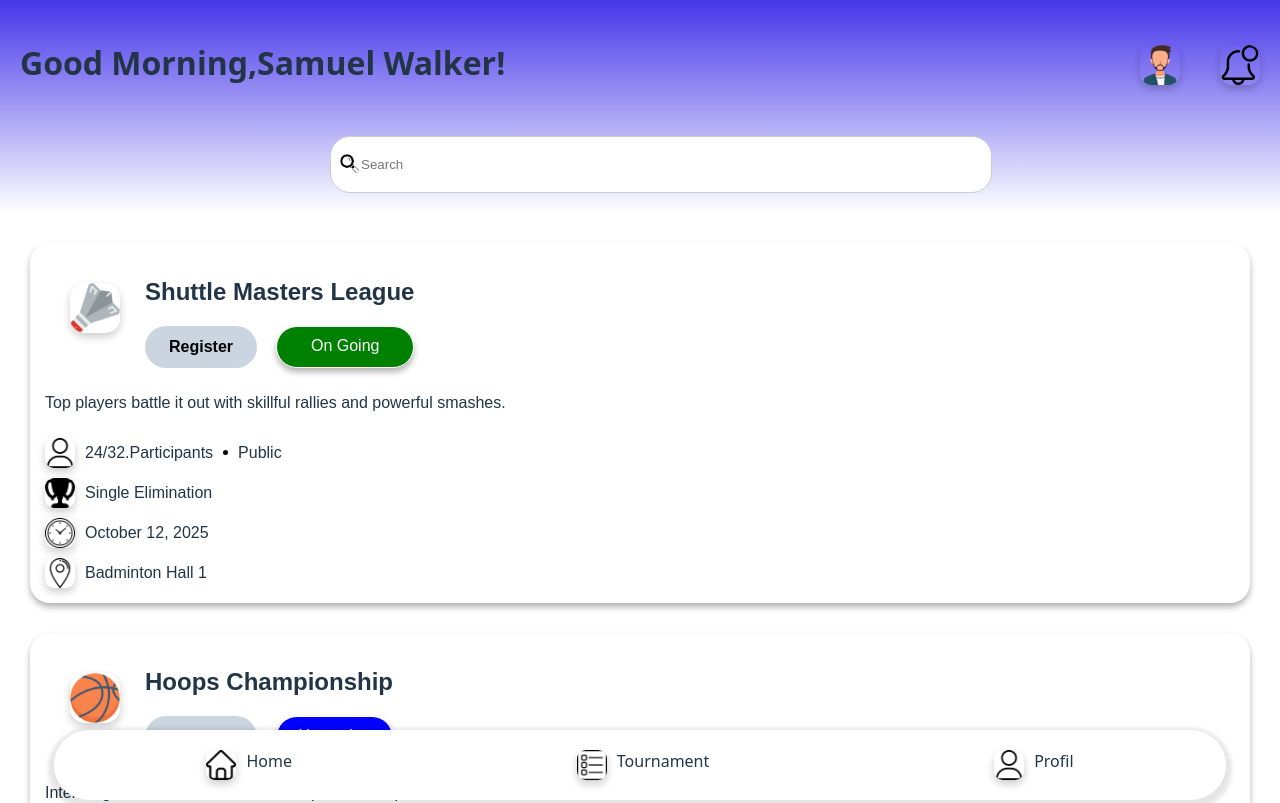
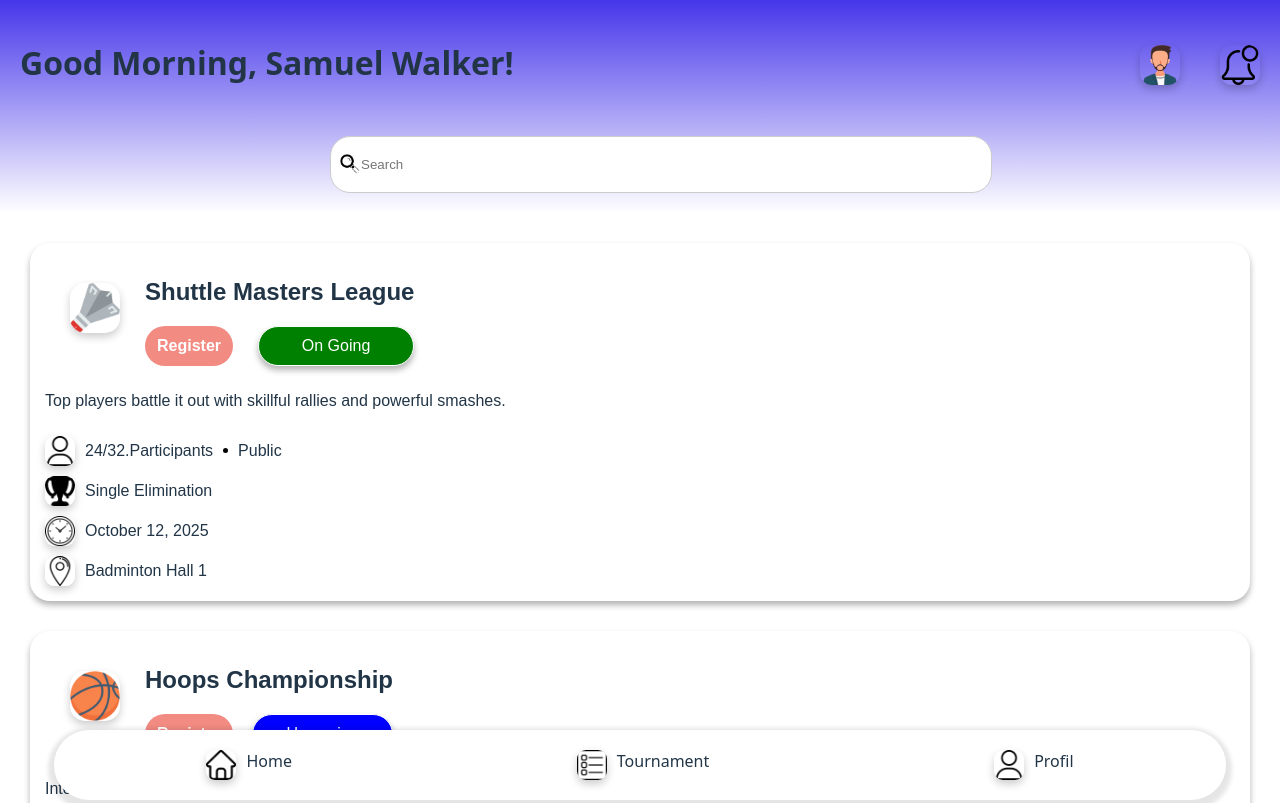
Before and after one commit to kaoutarouissa/ArenaSync, a React (Vite) app: page / in a window 1280 px wide. Shown: the top 803 px of the page. Built offline with nearby package versions, Linux system fonts and the light colour scheme.

Commit message:
ajouter button avec changement du color

```diff
--- a/src/components/TournamentCards.jsx
+++ b/src/components/TournamentCards.jsx
@@ -1,3 +1,4 @@
+import { useState } from "react";
 import { tournamentData } from "../data/tournamentDB";
 import profile from "../assets/images/avatar.png";
 import notification from "../assets/images/notification.png";
@@ -9,76 +10,120 @@ import location from "../assets/images/location.png";
 import home from "../assets/images/home.png";
 import list from "../assets/images/list.png";
 import { useNavigate } from "react-router-dom";
+import Statusbadge from "./StatusBadge";
 
-import Statusbadge from "./StatusBadge"
-export function AffichData(){//parent call chil status badge
+
+function TournamentCard({ t, navigate }) {
+  const [isRegistered, setIsRegistered] = useState(false);
+
+  return (
+    <div
+      className="cardiv"
+      onClick={() => navigate(`/Pagedetailecard/${t.id}`)}
+      style={{ cursor: "pointer" }}
+    >
+      <div className="div1">
+        <div className="imgcard">
+          <img src={t.image} alt={t.title} className="myimage" />
+        </div>
+        <div className="statustitle">
+          <h2>{t.title}</h2>
+          <div className="containerbox">
+            <button
+              className="btnregister"
+              style={{
+                backgroundColor: isRegistered ? "#81c784" : "#f28b82",
+                color: "white",
+                border: "none",
+                padding: "6px 12px",
+                borderRadius: "20px",
+                cursor: "pointer",
+              }}
+              onClick={(e) => {
+                e.stopPropagation();
+                setIsRegistered(!isRegistered);
+              }}
+            >
+              {isRegistered ? "Registered" : "Register"}
+            </button>
+            <Statusbadge status={t.status} />
+          </div>
+        </div>
+      </div>
+
+      <p>{t.description}</p>
+
+      <div className="divparticipant">
+        <img src={user} className="avatar" alt="image" />
+        {t.participantsCount}.Participants <div className="spancercle"> </div>
+        {t.type}
+      </div>
+
+      <div className="divparticipant">
+        <img src={trophy} className="avatar" alt={t.format} />
+        {t.format}
+      </div>
+
+      <div className="divparticipant">
+        <img src={date} className="avatar" alt={t.date} />
+        {t.date}
+      </div>
+
+      <div className="divparticipant">
+        <img src={location} className="avatar" alt={t.location} />
+        {t.location}
+      </div>
+    </div>
+  );
+}
+
+
+export function AffichData() {
   const navigate = useNavigate();
+
   return (
     <>
       <header className="Head">
         <div className="divparent">
-              <h1>Good Morning,Samuel Walker!</h1>
+          <h1>Good Morning, Samuel Walker!</h1>
           <div className="image">
-                <img className="avatar" src={profile} alt="profil"/>
-                <img className="avatar" src={notification}/>
+            <img className="avatar" src={profile} alt="profil" />
+            <img className="avatar" src={notification} />
           </div>
         </div>
         <div className="input-wrapper">
-              <input type="text" placeholder="Search"/>
-              <img className="icon" src={recherche}/>
+          <input type="text" placeholder="Search" />
+          <img className="icon" src={recherche} />
         </div>
       </header>
 
-
       <div className="myDiv">
-            {tournamentData.length > 0 ? (tournamentData.map((t) => (//consit si data vide
-              <div className="cardiv" onClick={()=>navigate(`/Pagedetailecard/${t.id}`)}
-                key={t.id}
-             ><div className="div1">
-              <div className="imgcard">
-    <img src={t.image} alt={t.title} className="myimage" />     </div>
-              <div className="statustitle">
-                <h2>{t.title}</h2>
-             <div className="containerbox">
-                  <button className="btnregister">Register</button>
-                  <Statusbadge status={t.status}/>
-                  </div></div>
+        {tournamentData.length > 0 ? (
+          tournamentData.map((t) => (
+            <TournamentCard key={t.id} t={t} navigate={navigate} />
+          ))
+        ) : (
+          <div className="loader-wrapper">
+            <div className="spinner"></div>
+            <div>Loading tournaments...</div>
+          </div>
+        )}
       </div>
 
-
-
-
-
-                <p>
-                 {t.description}
-                </p>
-                <div className="divparticipant">
-                 <img src={user} className="avatar" alt="image"/>
-                  {t.participantsCount}.Participants <div className="spancercle"> </div>{t.type}
+      <footer>
+        <div className="divfooter">
+          <img className="iconFooter" src={home} alt="home" />
+          <span>Home</span>
         </div>
-
-                <div className="divparticipant"><img src={trophy} className="avatar" alt={t.format}/>
-                {t.format}
+        <div className="divfooter">
+          <img className="iconFooter" src={list} alt="list" />
+          <span>Tournament</span>
         </div>
-
-                <div className="divparticipant">
-                  <img src={date} className="avatar" alt={t.date}/>
-                  {t.date}
+        <div className="divfooter">
+          <img className="iconFooter" src={user} alt="profil" />
+          <span>Profil</span>
         </div>
-
-                <div className="divparticipant"><img src={location} className="avatar" alt={t.location} />{t.location}</div>
-              </div> ))) :  <div className="loader-wrapper">
-  <div className="spinner"></div><div>Loading tournaments...</div>
-</div>
-
-              }
-          </div><footer><div className="divfooter"><img className="iconFooter" src={home} alt="home" /><span>Home</span></div>
-          <div className="divfooter"><img className="iconFooter" src={list} alt="list" /><span>Tournament</span></div>
-          <div className="divfooter"><img className="iconFooter" src={user} alt="profil" /><span>Profil</span></div>
       </footer>
     </>
   );
-
-
-
 }
--- a/styles/app.css
+++ b/styles/app.css
@@ -370,4 +370,4 @@ footer {
   .containerbox{
     margin-left: -22px;
   }
-}
+}}
```
Lines whose indentation alone changed are shown as unchanged.
